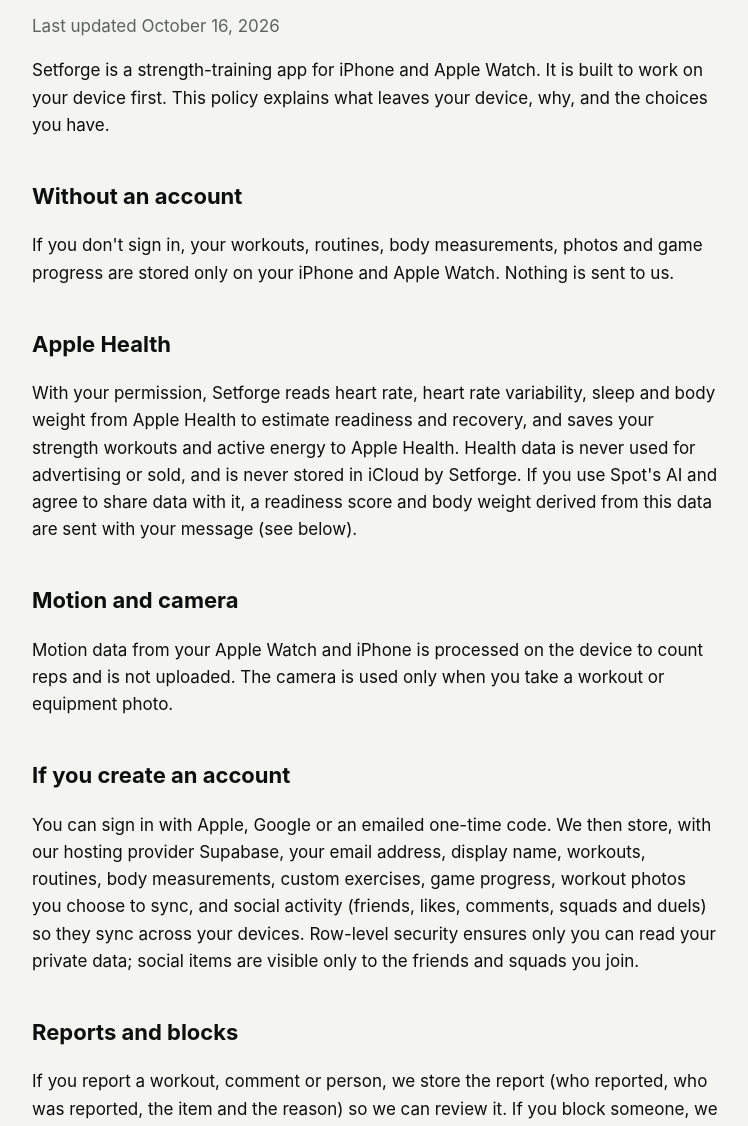
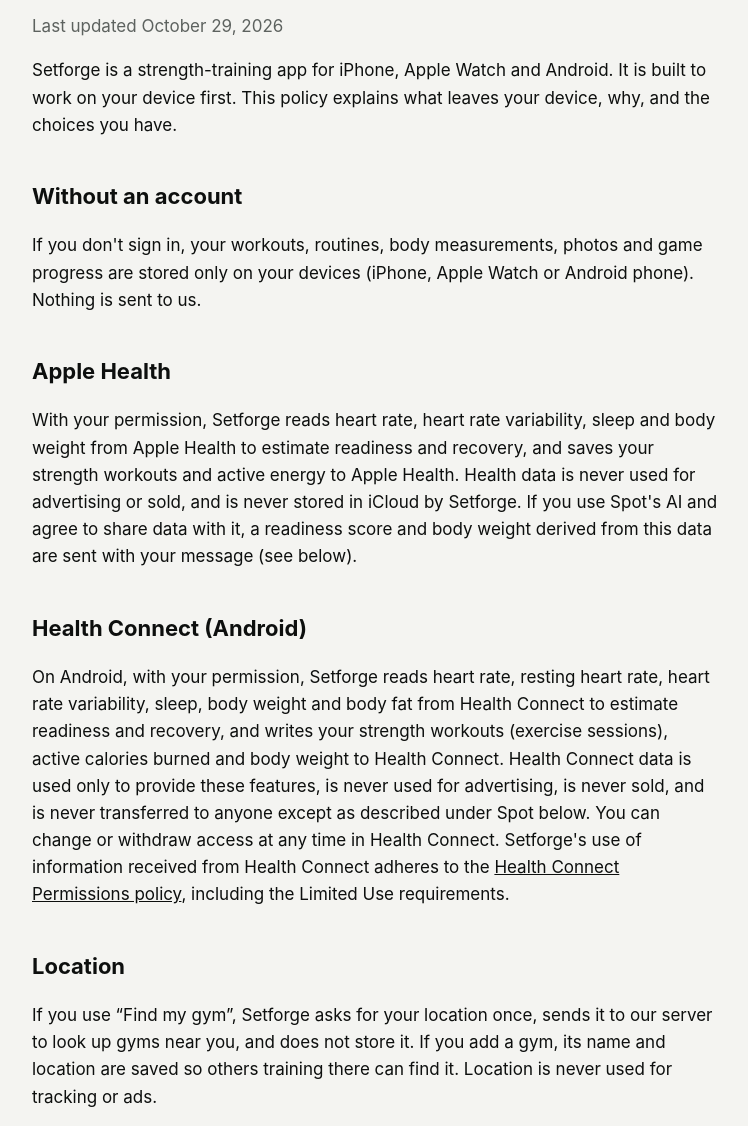
Before and after one commit to yashsinghal/setforge, a plain HTML site: page privacy.html in a window 1280 px wide. Shown: the part 163-1289 px from the top of the page, without its empty margins (264-1012 px from the left). Drawn offline with Linux system fonts and the light colour scheme.

Commit message:
Privacy policy: cover Android, Health Connect and gym-finder location

```diff
--- a/privacy.html
+++ b/privacy.html
@@ -1,12 +1,16 @@
 <!doctype html><html lang="en"><head><meta charset="utf-8"><meta name="viewport" content="width=device-width,initial-scale=1"><title>Setforge Privacy</title><style>:root{--bg:#f4f4f1;--ink:#0d0f0e;--muted:#5d625f;--lime:#c8f23c;--card:#fff}@media (prefers-color-scheme:dark){:root{--bg:#0d0f0e;--ink:#f1f2ee;--muted:#a3a8a4;--card:#1a1d1b}}*{box-sizing:border-box}body{margin:0;background:var(--bg);color:var(--ink);font:17px/1.6 -apple-system,BlinkMacSystemFont,"Segoe UI",sans-serif}main{max-width:720px;margin:0 auto;padding:48px 16px 80px}h1{font-size:40px;line-height:1.1;margin:0 0 8px}h2{margin-top:40px;font-size:22px}a{color:inherit}.muted{color:var(--muted)}.card{background:var(--card);border-radius:18px;padding:20px 24px;margin:16px 0}.pill{display:inline-block;background:var(--lime);color:#0d0f0e;border-radius:999px;padding:8px 18px;font-weight:600;text-decoration:none}nav{display:flex;gap:16px;margin-bottom:40px;font-weight:600}nav a{text-decoration:none}li{margin:6px 0}</style></head><body><main><nav><a href="./">Setforge</a><a href="support.html">Support</a><a href="privacy.html">Privacy</a></nav>
-<h1>Privacy Policy</h1><p class="muted">Last updated October 16, 2026</p>
-<p>Setforge is a strength-training app for iPhone and Apple Watch. It is built to work on your device first. This policy explains what leaves your device, why, and the choices you have.</p>
+<h1>Privacy Policy</h1><p class="muted">Last updated October 29, 2026</p>
+<p>Setforge is a strength-training app for iPhone, Apple Watch and Android. It is built to work on your device first. This policy explains what leaves your device, why, and the choices you have.</p>
 <h2>Without an account</h2>
-<p>If you don't sign in, your workouts, routines, body measurements, photos and game progress are stored only on your iPhone and Apple Watch. Nothing is sent to us.</p>
+<p>If you don't sign in, your workouts, routines, body measurements, photos and game progress are stored only on your devices (iPhone, Apple Watch or Android phone). Nothing is sent to us.</p>
 <h2>Apple Health</h2>
 <p>With your permission, Setforge reads heart rate, heart rate variability, sleep and body weight from Apple Health to estimate readiness and recovery, and saves your strength workouts and active energy to Apple Health. Health data is never used for advertising or sold, and is never stored in iCloud by Setforge. If you use Spot's AI and agree to share data with it, a readiness score and body weight derived from this data are sent with your message (see below).</p>
+<h2>Health Connect (Android)</h2>
+<p>On Android, with your permission, Setforge reads heart rate, resting heart rate, heart rate variability, sleep, body weight and body fat from Health Connect to estimate readiness and recovery, and writes your strength workouts (exercise sessions), active calories burned and body weight to Health Connect. Health Connect data is used only to provide these features, is never used for advertising, is never sold, and is never transferred to anyone except as described under Spot below. You can change or withdraw access at any time in Health Connect. Setforge's use of information received from Health Connect adheres to the <a href="https://support.google.com/googleplay/android-developer/answer/12991134">Health Connect Permissions policy</a>, including the Limited Use requirements.</p>
+<h2>Location</h2>
+<p>If you use “Find my gym”, Setforge asks for your location once, sends it to our server to look up gyms near you, and does not store it. If you add a gym, its name and location are saved so others training there can find it. Location is never used for tracking or ads.</p>
 <h2>Motion and camera</h2>
-<p>Motion data from your Apple Watch and iPhone is processed on the device to count reps and is not uploaded. The camera is used only when you take a workout or equipment photo.</p>
+<p>Motion data from your Apple Watch and phone is processed on the device to count reps and is not uploaded. The camera is used only when you take a workout or equipment photo.</p>
 <h2>If you create an account</h2>
 <p>You can sign in with Apple, Google or an emailed one-time code. We then store, with our hosting provider Supabase, your email address, display name, workouts, routines, body measurements, custom exercises, game progress, workout photos you choose to sync, and social activity (friends, likes, comments, squads and duels) so they sync across your devices. Row-level security ensures only you can read your private data; social items are visible only to the friends and squads you join.</p>
 <h2>Reports and blocks</h2>
@@ -15,8 +19,8 @@
 <p>When you're signed in and have agreed in the app, Spot sends your message together with your last eight workouts, muscle recovery, body weight, readiness score and gym equipment to the AI provider you choose: Anthropic (Claude) or OpenAI (ChatGPT). It is sent through our server, used only to write Spot's reply, and not used by us for anything else. We keep only a count of how many requests you make, to enforce fair-use limits. You can withdraw consent at any time in Spot › Settings; the offline coach then answers on your phone. Providers' own terms: <a href="https://www.anthropic.com/legal/privacy">Anthropic</a>, <a href="https://openai.com/policies/privacy-policy">OpenAI</a>.</p>
 <h2>What we don't do</h2>
 <ul><li>No advertising, ad tracking or third-party analytics.</li><li>We don't sell or rent your data.</li><li>We don't track you across other companies' apps or websites.</li></ul>
-<h2>Keeping and deleting data</h2>
-<p>Cloud data is kept while your account exists. Delete your account in Profile › Account › Delete account and your account and all cloud data are erased immediately. Deleting the app removes data stored on your devices.</p>
+<h2 id="delete">Keeping and deleting data</h2>
+<p>Cloud data is kept while your account exists. Delete your account in Profile › Account › Delete account and your account and all cloud data are erased immediately. If you can't open the app, email <a href="mailto:yashsinghal0316@gmail.com">yashsinghal0316@gmail.com</a> from your account's address to ask us to delete it; we do so within 30 days. Deleting the app removes data stored on your devices.</p>
 <h2>Children</h2>
 <p>Setforge is not directed at children under 13, and we don't knowingly collect their data.</p>
 <h2>Changes and contact</h2>
```
